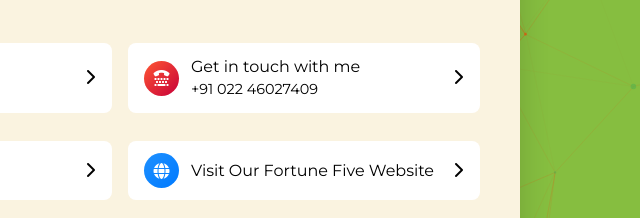
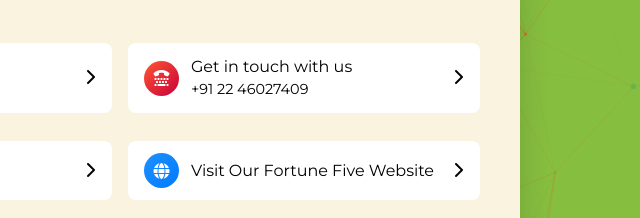
Before and after one commit to Vrushali-vip/linksv, a plain HTML site: page index.html in a window 1280 px wide. Shown: the part 351-569 px from the top of the page, 520-1160 px from the left. Drawn offline with nearby package versions, Linux system fonts and the light colour scheme.

Commit message:
Duplicates removed

```diff
--- a/index.html
+++ b/index.html
@@ -94,9 +94,9 @@
                             <span class="icon-container">
                                 <i class="fas fa-tty"></i>
                             </span>
-                            <div class="link-text">Get in touch with me
+                            <div class="link-text">Get in touch with us
 
-                                <p class="link-type">+91 022 46027409</p>
+                                <p class="link-type">+91 22 46027409</p>
                             </div>
                             <span class="arrow"><i class="fas fa-chevron-right"></i></span>
                         </a>
```
